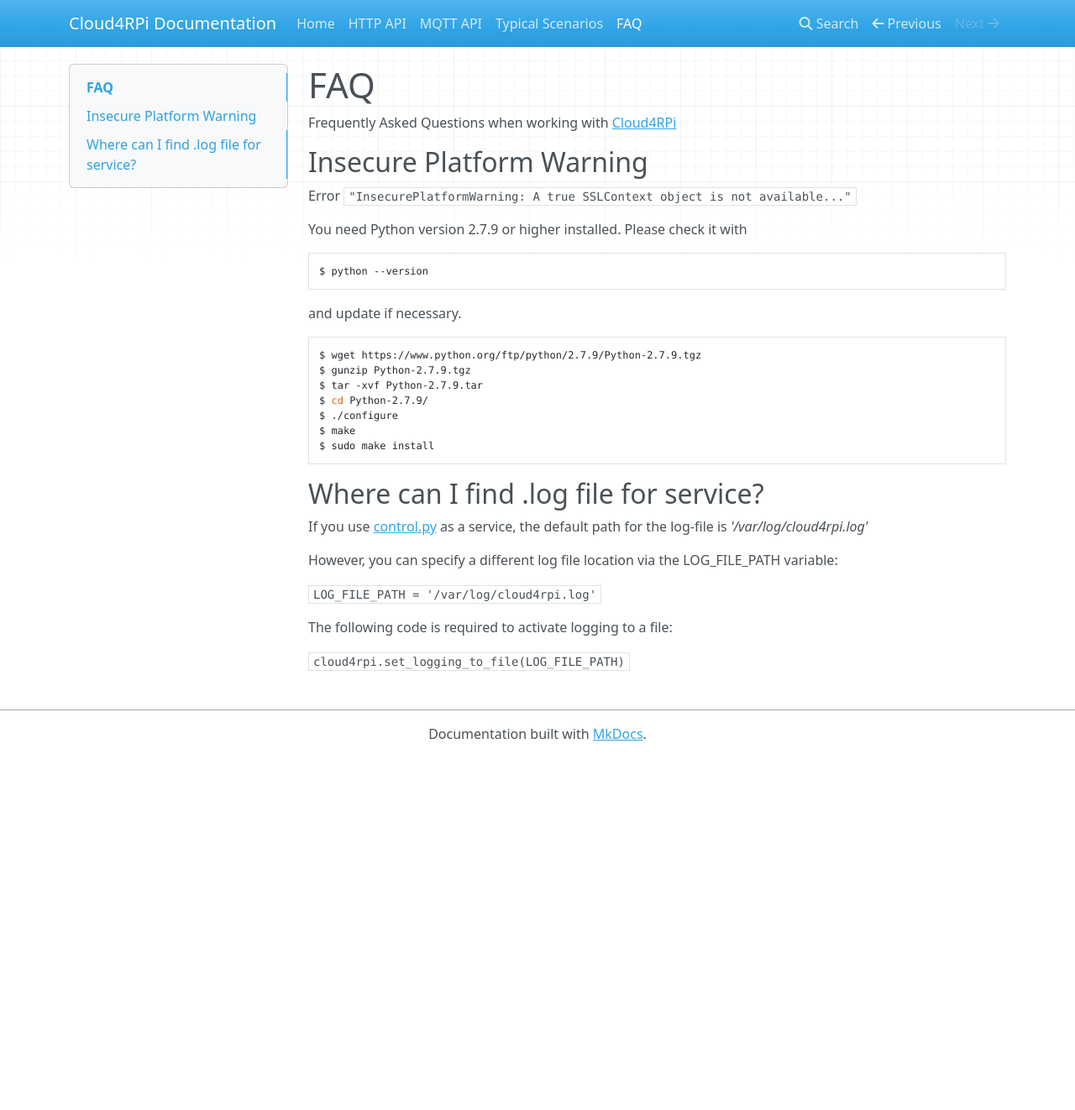
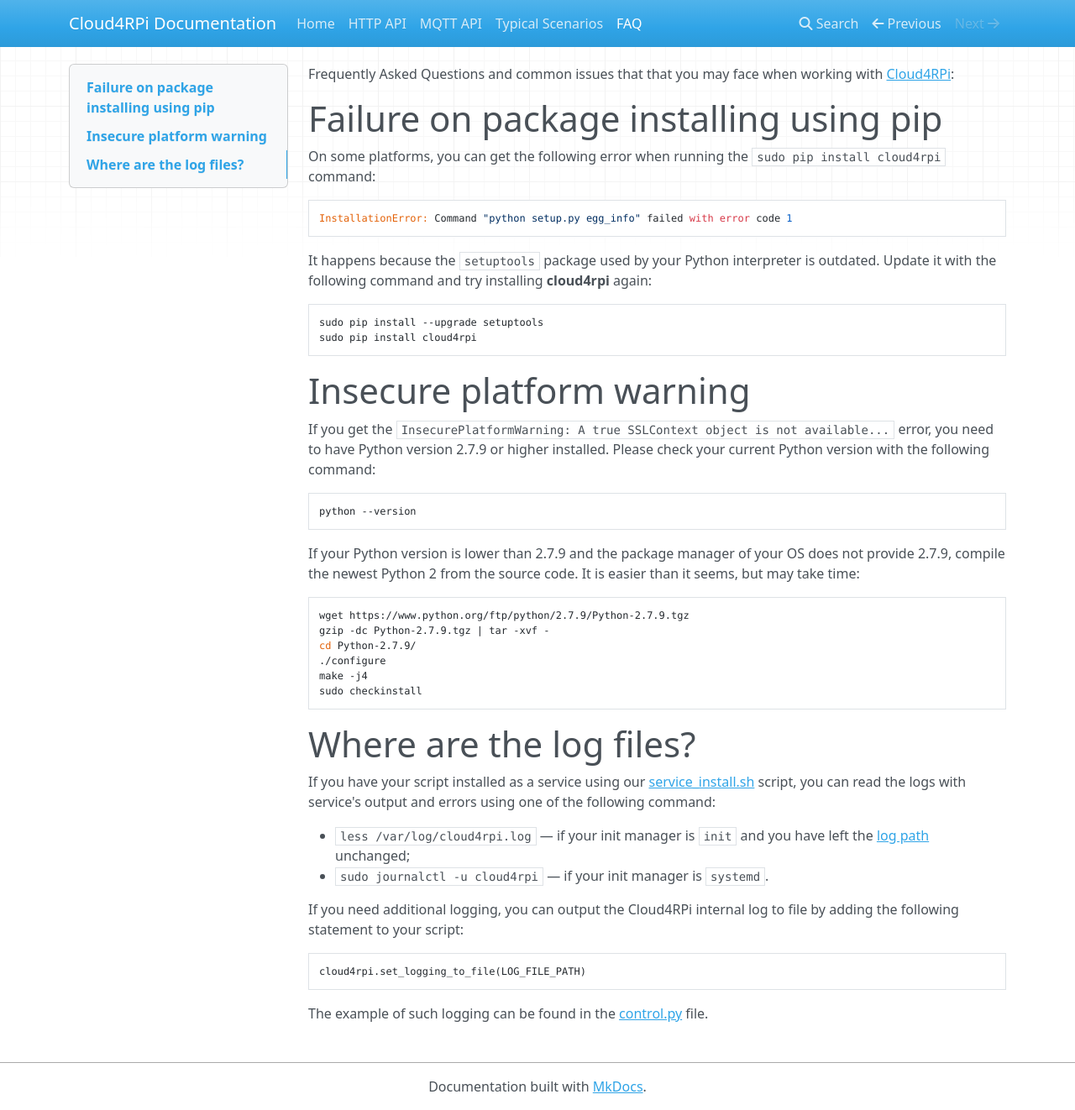
Before and after one commit to cloud4rpi/docs, an MkDocs documentation site: the page built from docs/faq.md, in a window 1280 px wide and 1322 px high. Shown: the whole window at 84% size. Built offline with MkDocs 1.6.1, drawn with Linux system fonts in a browser that asks for light colours; nearby versions of some CDN libraries; old or Windows-style settings are respelled for this version of MkDocs.

Commit message:
FAQ alpha

````diff
--- a/docs/faq.md
+++ b/docs/faq.md
@@ -1,38 +1,50 @@
-# FAQ
+Frequently Asked Questions and common issues that that you may face when working with [Cloud4RPi](https://cloud4rpi.io):
 
-Frequently Asked Questions when working with [Cloud4RPi](https://cloud4rpi.io)
+# Failure on package installing using pip
 
-## Insecure Platform Warning
+On some platforms, you can get the following error when running the `sudo pip install cloud4rpi` command:
 
-Error `"InsecurePlatformWarning: A true SSLContext object is not available..."`
-
-You need Python version 2.7.9 or higher installed. Please check it with
-
-``` sh
-$ python --version
+```
+InstallationError: Command "python setup.py egg_info" failed with error code 1
 ```
 
-and update if necessary.
+It happens because the `setuptools` package used by your Python interpreter is outdated. Update it with the following command and try installing **cloud4rpi** again:
 
-``` sh
-$ wget https://www.python.org/ftp/python/2.7.9/Python-2.7.9.tgz
-$ gunzip Python-2.7.9.tgz
-$ tar -xvf Python-2.7.9.tar
-$ cd Python-2.7.9/
-$ ./configure
-$ make
-$ sudo make install
+```sh
+sudo pip install --upgrade setuptools
+sudo pip install cloud4rpi
 ```
 
-## Where can I find .log file for service?
+# Insecure platform warning
 
-If you use [control.py](https://github.com/cloud4rpi/cloud4rpi-examples/blob/master/raspberrypi/control.py)  as a service, the default path for the log-file is *'/var/log/cloud4rpi.log'*
+If you get the `InsecurePlatformWarning: A true SSLContext object is not available...` error, you need to have Python version 2.7.9 or higher installed. Please check your current Python version with the following command:
 
-However, you can specify a different log file location via the LOG_FILE_PATH variable:
+```sh
+python --version
+```
 
-```LOG_FILE_PATH = '/var/log/cloud4rpi.log'```
+If your Python version is lower than 2.7.9 and the package manager of your OS does not provide 2.7.9, compile the newest Python 2 from the source code. It is easier than it seems, but may take time:
 
+```sh
+wget https://www.python.org/ftp/python/2.7.9/Python-2.7.9.tgz
+gzip -dc Python-2.7.9.tgz | tar -xvf -
+cd Python-2.7.9/
+./configure
+make -j4
+sudo checkinstall
+```
 
-The following code is required to activate logging to a file:
+# Where are the log files?
 
-```cloud4rpi.set_logging_to_file(LOG_FILE_PATH)```
+If you have your script installed as a service using our [service_install.sh](https://github.com/cloud4rpi/cloud4rpi/blob/master/service_install.sh) script, you can read the logs with service's output and errors using one of the following command:
+
+* `less /var/log/cloud4rpi.log` — if your init manager is `init` and you have left the [log path](https://github.com/cloud4rpi/cloud4rpi/blob/master/service_install.sh#L54) unchanged;
+* `sudo journalctl -u cloud4rpi` — if your init manager is `systemd`.
+
+If you need additional logging, you can output the Cloud4RPi internal log to file by adding the following statement to your script:
+
+```python
+cloud4rpi.set_logging_to_file(LOG_FILE_PATH)
+```
+
+The example of such logging can be found in the [control.py](https://github.com/cloud4rpi/cloud4rpi-examples/blob/master/raspberrypi/control.py#L46) file.
````
